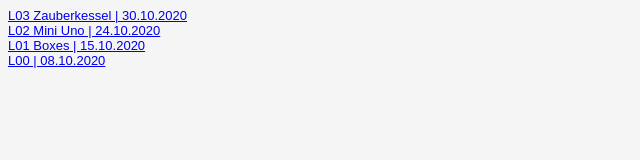
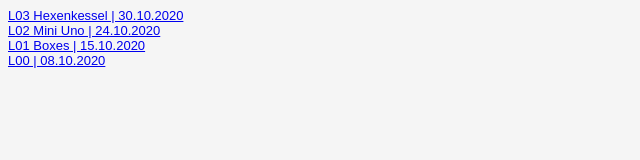
Before and after one commit to manzijes/EIA2-WiSe20-21, a plain HTML site: page Steckbrief/steckbrief.htm in a window 1280 px wide. Shown: the full height of the page, 0-640 px from the left. Drawn offline with Linux system fonts and the light colour scheme.

Commit message:
Update steckbrief.htm

```diff
--- a/Steckbrief/steckbrief.htm
+++ b/Steckbrief/steckbrief.htm
@@ -14,7 +14,7 @@
 </head>
 <body>
 	<!-- Hier die Links zu den gelösten Aufgaben einstellen, aktuelle oben, alte stehen lassen! Format: Aufgabenbezeichnung, Datum -->
-	<a href="https://manzijes.github.io/EIA2-WiSe20-21/Aufgabe3/task03.html" target="_blank" >L03 Zauberkessel | 30.10.2020</a> <br>
+	<a href="https://manzijes.github.io/EIA2-WiSe20-21/Aufgabe3/task03.html" target="_blank" >L03 Hexenkessel | 30.10.2020</a> <br>
 	<a href="https://manzijes.github.io/EIA2-WiSe20-21/Aufgabe2/task02.html" target="_blank" >L02 Mini Uno | 24.10.2020</a> <br>
 	<a href="https://manzijes.github.io/EIA2-WiSe20-21/Aufgabe1/task01.html" target="_blank" >L01 Boxes | 15.10.2020</a> <br>
 	<a href="https://manzijes.github.io/EIA2-WiSe20-21/Aufgabe0/welcome.html" target="_blank" >L00 | 08.10.2020</a> <br>
```
